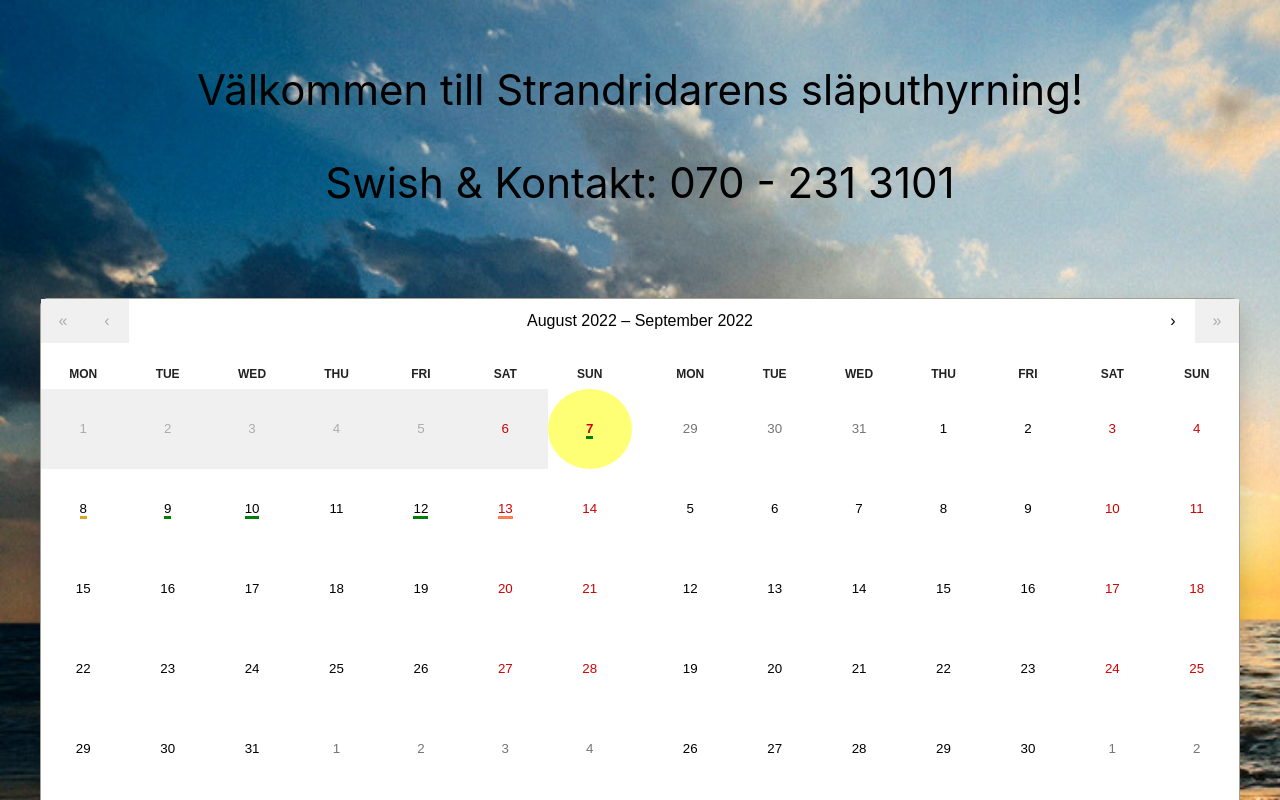
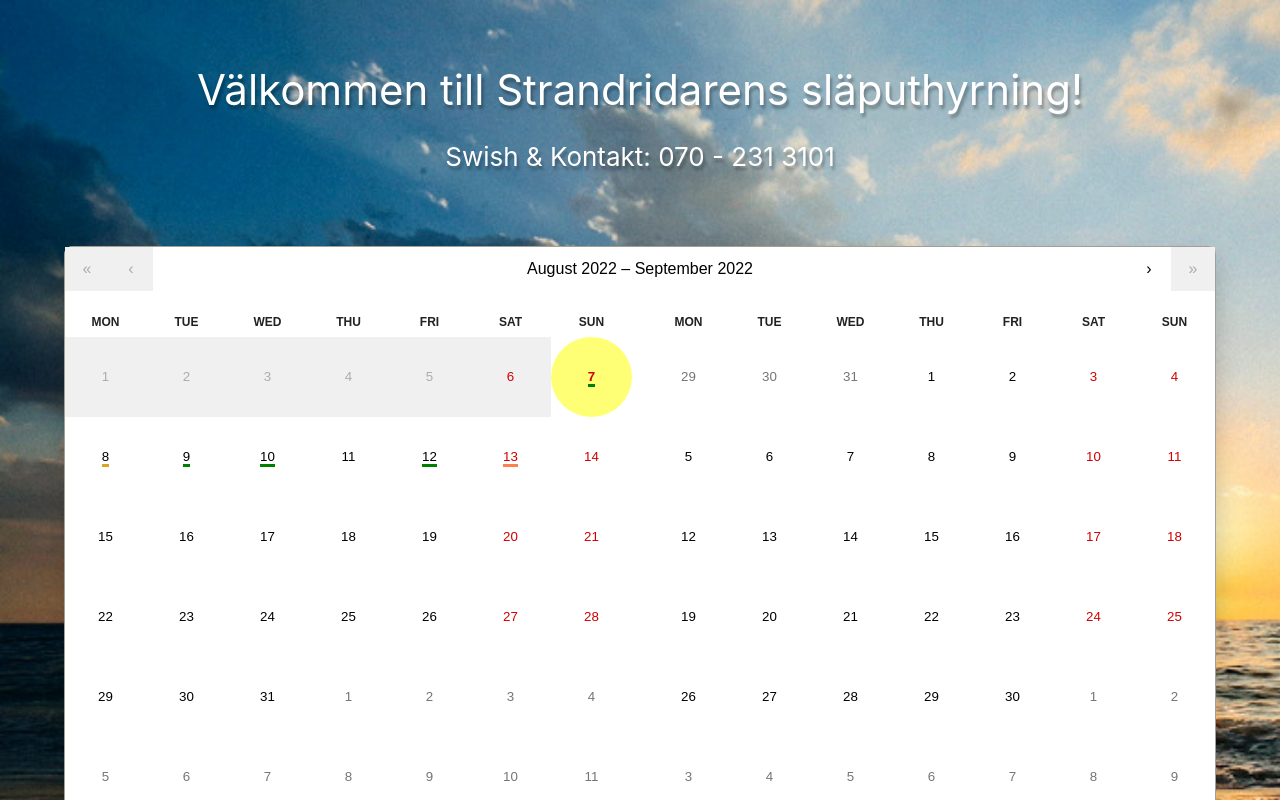
Before and after one commit to spgarn/strandridaren, a React (Create React App) app: page / in a window 1280 px wide. Shown: the top 800 px of the page. Built offline with nearby package versions, Linux system fonts and the light colour scheme.

Commit message:
Dynamic components.

```diff
--- a/src/App.css
+++ b/src/App.css
@@ -22,7 +22,7 @@
     display: grid;
     align-items: center;
     justify-items: center;
-    padding: 64px
+    padding:64px
 }
 
 .Button {
@@ -72,3 +72,8 @@ input[type=text],input[type=email],input[type=phone],input[type=datetime-local]
     border-radius: 4px;
     box-sizing: border-box;
 }
+
+@media only screen and (max-width: 768px) {
+    .Modal { width: 100%;height: 100%;padding:0px;border-radius: 0; }
+    .Form {gap:2rem;margin: 8px;}
+}
--- a/src/App.js
+++ b/src/App.js
@@ -7,6 +7,7 @@ import useOutsideClick from './lib/useOutesideClick'
 import dayjs from 'dayjs';
 import Form from './Components/Form';
 import image from './assets/skummes.jpeg'
+import useCheckMediaWidth from './lib/useCheckMediaWidth'
 
 var isBetween = require('dayjs/plugin/isBetween')
 dayjs.extend(isBetween)
@@ -18,6 +19,7 @@ dayjs.extend(isBetween)
 function App() {
     const [isOpen, setIsOpen] = React.useState(false)
     const [currentDate, setCurrentDate] = React.useState()
+    const isMobile = useCheckMediaWidth()
 
 
     const ref = useRef();
@@ -92,12 +94,12 @@ function App() {
 
     return (
         <div className="App" style={{ backgroundImage: `url(${image})` }}>
-            <div style={{ fontSize: '42px' }}>
+            <div style={{ fontSize: '42px', color: 'white', textShadow: '2px 4px 3px rgba(0,0,0,0.3)' }}>
                 Välkommen till Strandridarens släputhyrning!
-                <p>Swish & Kontakt: 070 - 231 3101</p>
+                <p style={{ fontSize: '26px' }}>Swish & Kontakt: 070 - 231 3101</p>
 
             </div>
-            <Calendar minDate={now.toDate()} maxDate={now.add(3, 'month').toDate()} onClickDay={(value, event) => onClickDay(value, event)} showDoubleView
+            <Calendar minDate={now.toDate()} maxDate={now.add(3, 'month').toDate()} onClickDay={(value, event) => onClickDay(value, event)} showDoubleView={!isMobile}
                 tileClassName={({ date }) => {
                     const matchedDates = testData.filter(data => dayjs(data.start).format('YYYY/MM/DD') === dayjs(date).format('YYYY/MM/DD') || dayjs(data.end).format('YYYY/MM/DD') === dayjs(date).format('YYYY/MM/DD'))
                     if (matchedDates.length === 1) return 'blocked-tile1'
--- a/src/Components/Calendar/Calendar.css
+++ b/src/Components/Calendar/Calendar.css
@@ -1,5 +1,6 @@
 .react-calendar {
-    width: 400px;
+    min-width: 320px;
+    width: 90% !important;
     max-width: 100%;
     background-color: #fff;
     color: #222;
@@ -17,7 +18,9 @@
     box-shadow: 0 12px 24px rgba(0, 0, 0, 0.2);
     font-family: Arial, Helvetica, sans-serif;
     line-height: 1.125em;
-    min-width: 1200px;
+    width: 1200px !important;
+    max-width: 100% !important
+
    }
 
 .blocked-tile1 abbr {
@@ -81,31 +84,11 @@ border-bottom:coral 3px solid !important;
     color: white;
     border-radius: 100%;
    }
-   /* .react-calendar--selectRange .react-calendar__tile--hover {
-    background-color: #f8f8fa;
-   } */
-   /* .react-calendar__tile--range {
-    background: #f8f8fa;
-    color: #6f48eb;
-    border-radius: 0;
-   } */
-   /* .react-calendar__tile--rangeStart {
-    border-top-right-radius: 0;
-    border-bottom-right-radius: 0;
-    border-top-left-radius: 6px;
-    border-bottom-left-radius: 6px;
-    background: #6f48eb;
-    color: white;
-   }
-   .react-calendar__tile--rangeEnd {
-    border-top-left-radius: 0;
-    border-bottom-left-radius: 0;
-    border-top-right-radius: 6px;
-    border-bottom-right-radius: 6px;
-    background: #6f48eb;
-    color: white;
-   } */
+
    .react-calendar__tile{
     margin:8px;
     height: 80px;
-   }
+}
+@media only screen and (max-width: 768px) {
+    .react-calendar__tile { height:auto; }
+}
--- /dev/null
+++ b/src/lib/useCheckMediaWidth.js
@@ -0,0 +1,19 @@
+import { useEffect, useState } from "react";
+
+const useCheckMediaWidth = () => {
+    const [width, setWidth] = useState(window.innerWidth);
+    const handleWindowSizeChange = () => {
+        setWidth(window.innerWidth);
+    }
+
+    useEffect(() => {
+        window.addEventListener('resize', handleWindowSizeChange);
+        return () => {
+            window.removeEventListener('resize', handleWindowSizeChange);
+        }
+    }, []);
+
+    return (width <= 768);
+}
+
+export default useCheckMediaWidth
```
